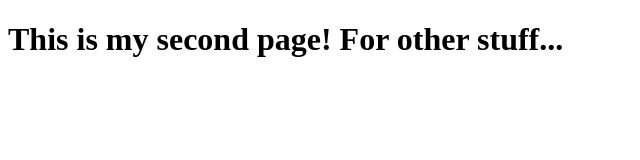
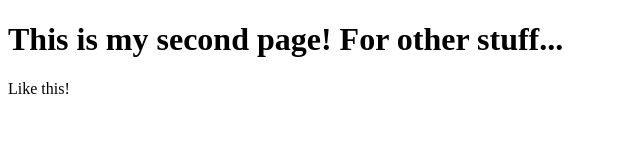
Before and after one commit to JoDieHard/example, a plain HTML site: page other.html in a window 1280 px wide. Shown: the full height of the page, 0-640 px from the left. Drawn offline with Linux system fonts and the light colour scheme.

Commit message:
add some text

```diff
--- a/other.html
+++ b/other.html
@@ -8,5 +8,6 @@
 </head>
 <body>
     <h1>This is my second page! For other stuff...</h1>
+    <p>Like this!</p>
 </body>
 </html>
```
